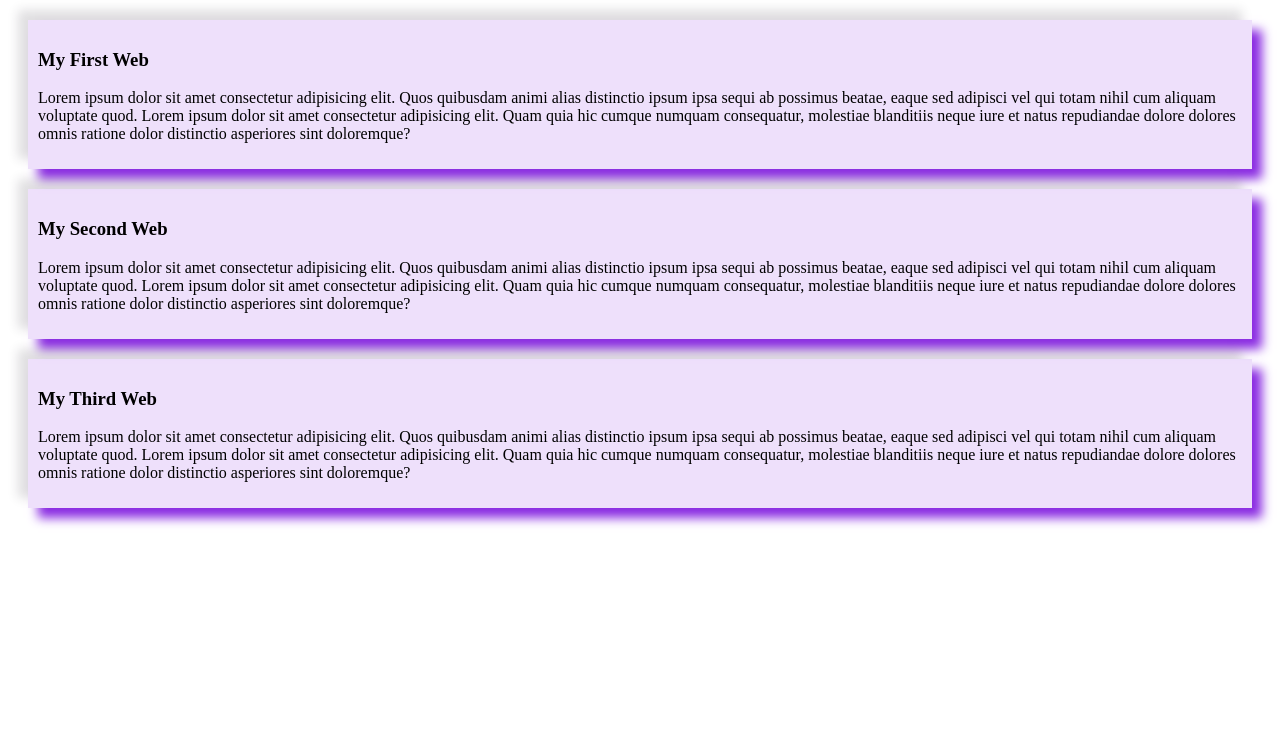
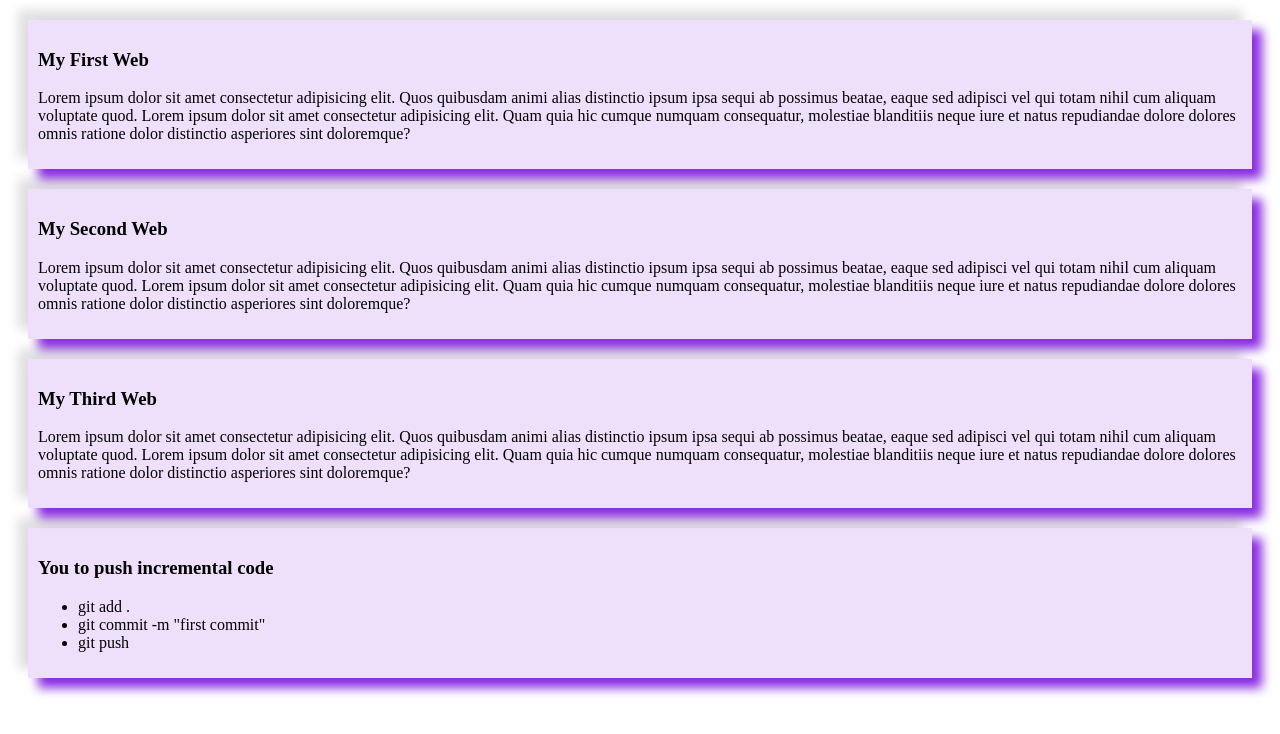
Before and after one commit to afrinbhuiyan/my-simple-web, a plain HTML site: page index.html in a window 1280 px wide. Drawn offline with Linux system fonts and the light colour scheme.

Commit message:
fourth commit

```diff
--- a/index.html
+++ b/index.html
@@ -23,6 +23,14 @@
         <h3>My Third Web</h3>
         <p>Lorem ipsum dolor sit amet consectetur adipisicing elit. Quos quibusdam animi alias distinctio ipsum ipsa sequi ab possimus beatae, eaque sed adipisci vel qui totam nihil cum aliquam voluptate quod. Lorem ipsum dolor sit amet consectetur adipisicing elit. Quam quia hic cumque numquam consequatur, molestiae blanditiis neque iure et natus repudiandae dolore dolores omnis ratione dolor distinctio asperiores sint doloremque?</p>
        </div>
+       <div>
+        <h3>You to push incremental code</h3>
+        <ul>
+            <li>git add .</li>
+            <li>git commit -m "first commit"</li>
+            <li>git push</li>
+        </ul>
+       </div>
     </main>
     <footer>
 
```
